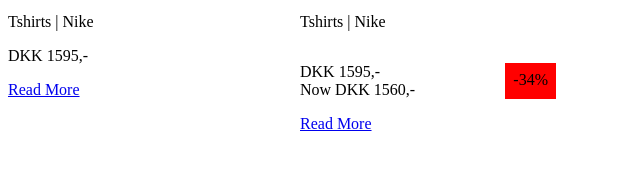
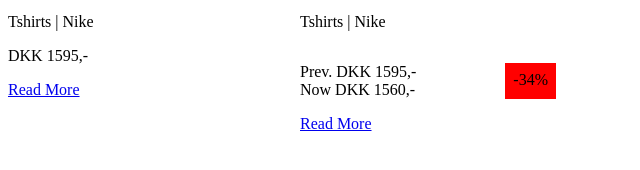
Before and after one commit to kasw0001/statisksite, a plain HTML site: page produktliste.html in a window 1280 px wide. Shown: the part 476-646 px from the top of the page, 640-1280 px from the left. Drawn offline with Linux system fonts and the light colour scheme.

Commit message:
småfejl

```diff
--- a/produktliste.html
+++ b/produktliste.html
@@ -56,7 +56,7 @@
          <p><strong>Sahara Team India Fanwear Round Neck Jersey</strong></p>
          <p>Tshirts | Nike</p>
          <div class="sale">
-          <p>DKK 1595,- <br>Now DKK 1560,-</p>
+          <p>Prev. DKK 1595,- <br>Now DKK 1560,-</p>
           <p class="sale-red">-34%</p>
          </div>
          <a href="produkt.html">Read More</a>
```
